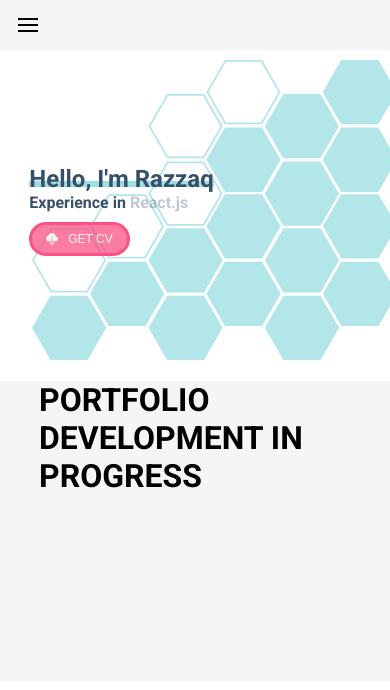
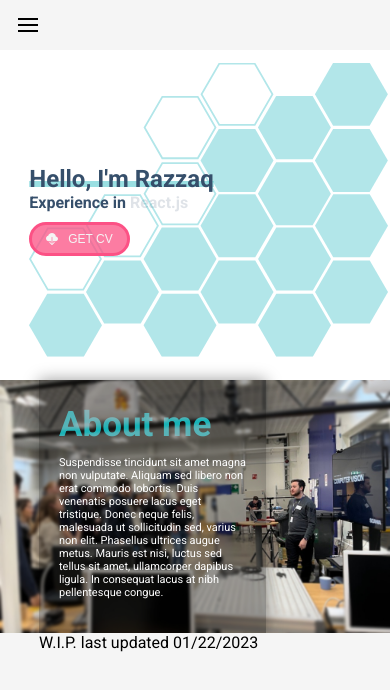
Before and after one commit to lectr1c/portfolio, a React (Vite) app: page / in a window 390 px wide. Shown: the top 690 px of the page. Built offline with nearby package versions, Linux system fonts and the light colour scheme.

Commit message:
added About me section responsive
fixed overflow

```diff
--- a/package.json
+++ b/package.json
@@ -4,7 +4,7 @@
   "version": "0.0.0",
   "type": "module",
   "scripts": {
-    "dev": "vite",
+    "dev": "vite --host",
     "build": "tsc && vite build",
     "preview": "vite preview"
   },
--- a/src/Components/Main.tsx
+++ b/src/Components/Main.tsx
@@ -1,5 +1,18 @@
 import "../Styles/Main.scss";
+import image from "../assets/Presenting.jpg"
 
 export default function Main() {
-  return <div className="main"><h1>PORTFOLIO DEVELOPMENT IN PROGRESS</h1></div>;
+  return (<>
+    <section className="presentingSection">
+      <div>
+        <h1>About me</h1>
+        <p>Suspendisse tincidunt sit amet magna non vulputate. Aliquam sed libero non erat commodo lobortis. Duis venenatis posuere lacus eget tristique. Donec neque felis, malesuada ut sollicitudin sed, varius non elit. Phasellus ultrices augue metus. Mauris est nisi, luctus sed tellus sit amet, ullamcorper dapibus ligula. In consequat lacus at nibh pellentesque congue.  </p>
+      </div>
+    </section>
+    <div className="main">
+      <div>
+        W.I.P. last updated 01/22/2023
+      </div>
+    </div>
+  </>)
 }
--- a/src/Styles/Hero.scss
+++ b/src/Styles/Hero.scss
@@ -4,7 +4,6 @@ $large: 900px;
 
 .Hero {
   height: 600px;
-  margin-top: 50px;
   display: flex;
   place-items: center;
   justify-content: space-between;
@@ -17,6 +16,7 @@ $large: 900px;
   img {
     animation: fadeInImage 1s normal linear;
     max-height: 600px;
+
 
     @media screen and (max-width: $large) {
       max-height: 500px;
@@ -44,7 +44,7 @@ $large: 900px;
   > div {
     @media screen and (max-width: $large) {
       position: absolute;
-      width: 95vw !important;
+      width: 92vw !important;
 
       div:first-child {
       }
--- a/src/Styles/Main.scss
+++ b/src/Styles/Main.scss
@@ -1,7 +1,76 @@
+$small: 450px;
+$medium: 650px;
+$large: 900px;
+$xlarge: 1200px;
+
+
+.presentingSection {
+  width: 80vw;
+  padding: 0 10vw;
+  margin-top: 20px;
+  background-image: url("../assets/Presenting.jpg");
+  height: 40vh;
+  background-size: cover;
+  background-position: center;
+  @media screen and (max-width: $medium) {
+    height: 30vh;
+  }
+
+  div {
+    display: flex;
+    height: 100%;
+    justify-content: center;
+    flex-direction: column;
+    width: 50%;
+    padding: 0 20px;
+    background-color: rgba(0, 0, 0, 0.35);
+    box-shadow: 0 0 15px rgba(0, 0, 0, 0.4);
+    @media screen and (max-width: $medium) {
+      width: 60%;
+    }
+  }
+
+  p {
+    min-width: 0;
+    color: white;
+
+    border-radius: 3px;
+    @media screen and (max-width: $medium) {
+      font-size: 13px;
+    }
+
+    @media screen and (max-width: $small) {
+      font-size: 11px;
+    }
+  }
+
+  h1 {
+    margin: 0;
+    font-size: 100px;
+    color: #17b3b7;
+    mix-blend-mode: lighten;
+
+    @media screen and (max-width: $xlarge) {
+      font-size: 70px;
+    }
+
+    @media screen and (max-width: $large) {
+      font-size: 50px;
+    }
+
+    @media screen and (max-width: $medium) {
+      font-size: 40px;
+    }
+
+    @media screen and (max-width: $small) {
+      font-size: 35px;
+    }
+  }
+}
+
 .main {
   width: 80vw;
   padding: 0 10vw;
-  margin-top: 20px;
   height: 300px;
   background-color: #f5f5f5;
 }
```
Also changed, not shown: src/assets/Presenting.jpg (added).
